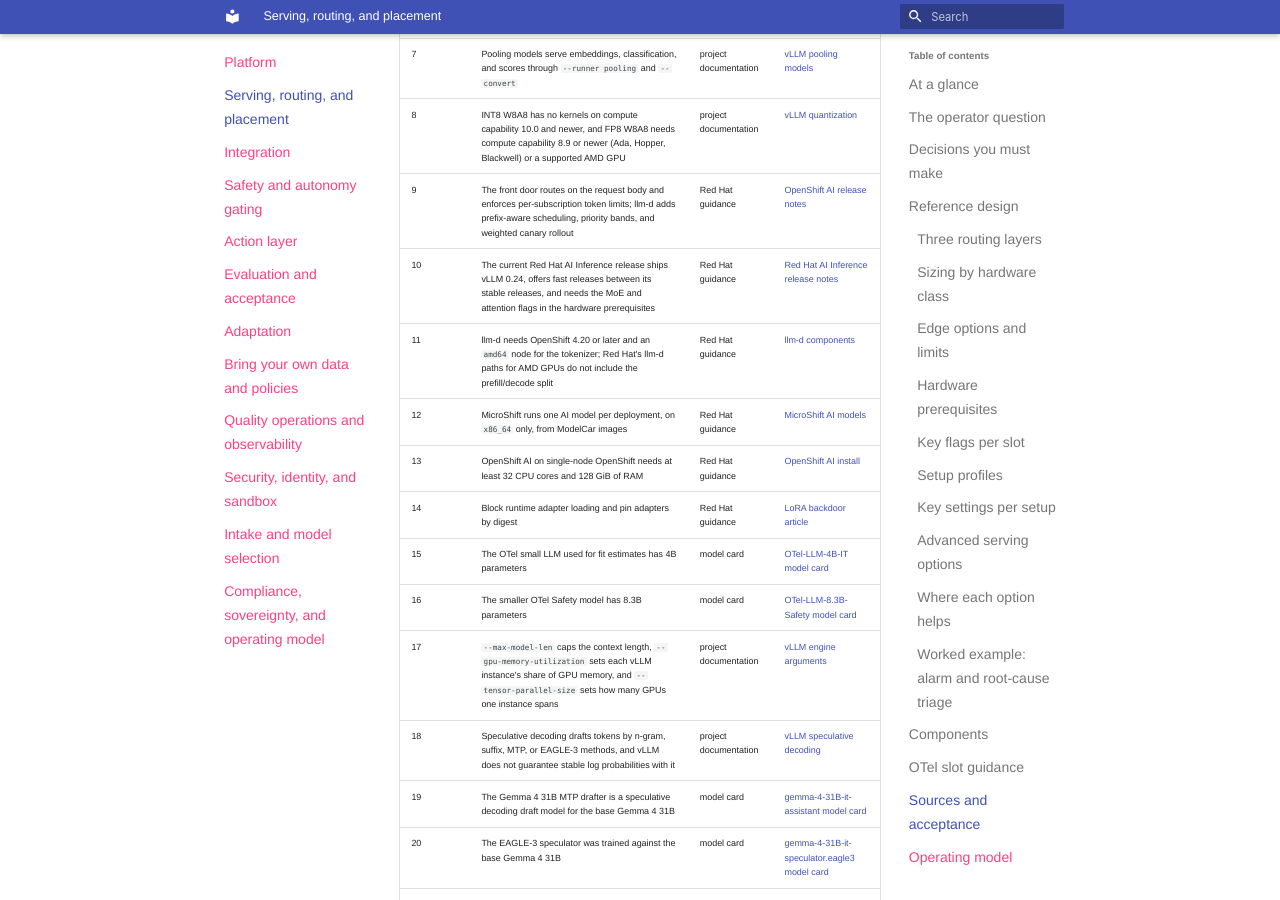
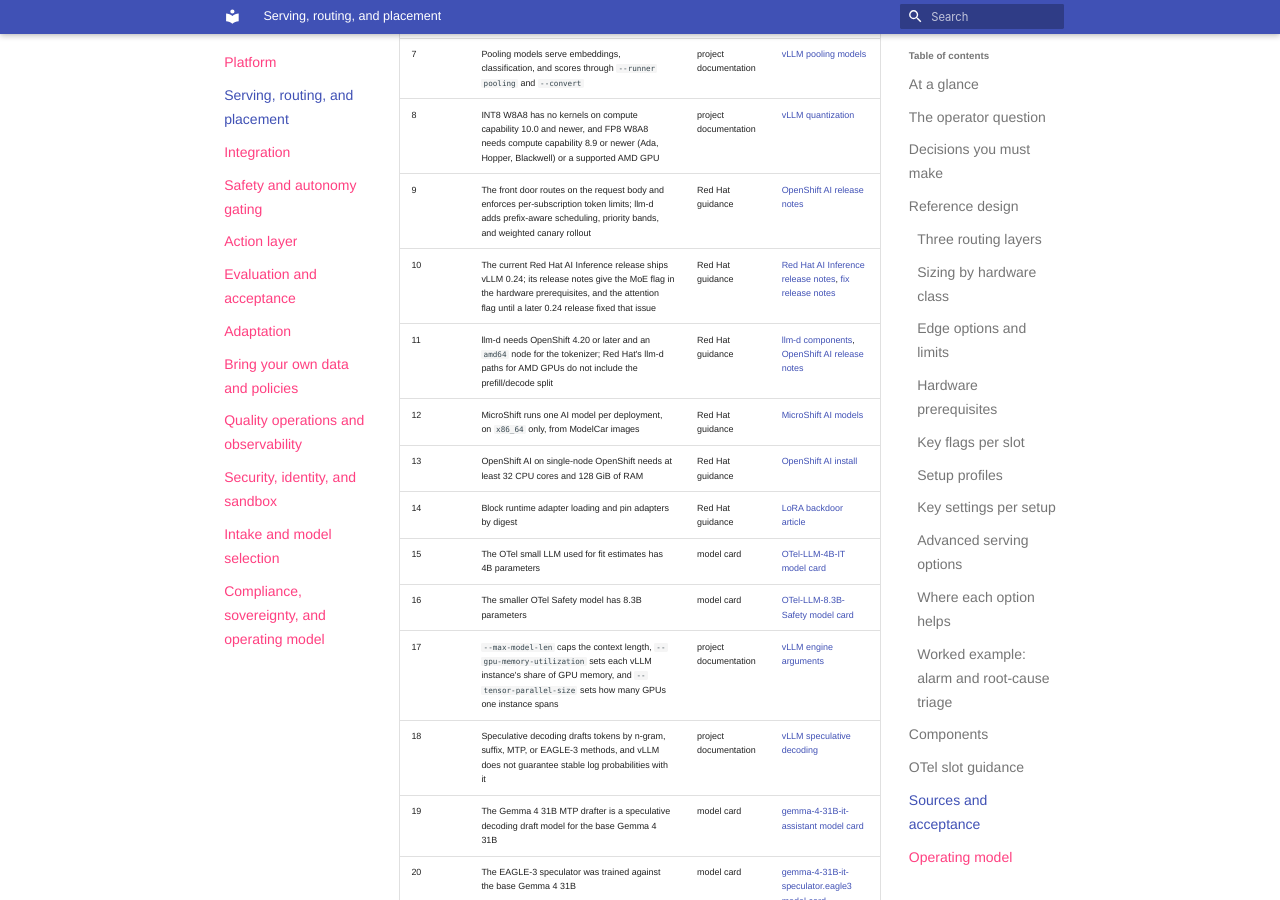
Before and after one commit to ravisharma5/otel-telco-blueprints, an MkDocs documentation site: the page built from platform/serving-routing-placement/README.md, in a window 1280 px wide and 900 px high, scrolled down 14018 px. Built offline with MkDocs 1.6.1 and Material for MkDocs 9.7.7, drawn with Linux system fonts in a browser that asks for light colours; nearby versions of some CDN libraries; library files that are not in the unit come from our copies; some of the changed text lies outside the part shown.

Commit message:
docs: refresh moved sources after the fact re-check
- O-RAN SC RIC Platform wiki: point to its new Atlassian location
- Serving: the Gemma 4 attention flag applies until a later vLLM 0.24
  release of Red Hat AI Inference fixes it; drop the fast-release clause
  the release notes do not support for the current release
- Serving: cite the OpenShift AI release notes for the amd64 tokenizer node

```diff
--- a/platform/serving-routing-placement/README.md
+++ b/platform/serving-routing-placement/README.md
@@ -106,7 +106,7 @@ Safety, Classification, and small LLM figures assume about 2 bytes per parameter
 | RHEL with Podman running Red Hat AI Inference | Far edge | One container per model; no Kubernetes API, front door, or replica scheduler on the box | [Red Hat AI Inference release notes](https://docs.redhat.com/en/documentation/red_hat_ai_inference/3.5/html/release_notes/rhaii-350-ga-release-notes_release-notes) |
 | Red Hat Device Edge (MicroShift) with KServe | Far edge | Runs only one AI model per deployment; `x86_64` only; ModelCar images only; raw deployment | [MicroShift AI models](https://docs.redhat.com/en/documentation/red_hat_build_of_microshift/4.22/html/using_ai_models/microshift-rh-openshift-ai) |
 | Single-node OpenShift with Red Hat OpenShift AI | Regional | The node needs at least 32 CPU cores and 128 GiB of RAM; run one KServe service per slot | [OpenShift AI install](https://docs.redhat.com/en/documentation/red_hat_openshift_ai_self-managed/3.5/html/installing_and_uninstalling_openshift_ai_self-managed/installing-and-deploying-openshift-ai_install) |
-| Distributed Inference with llm-d | Core | Multi-node OpenShift 4.20 or later; an `amd64` node for the tokenizer; schedules within one cluster | [llm-d components](https://access.redhat.com/articles/7136620) |
+| Distributed Inference with llm-d | Core | Multi-node OpenShift 4.20 or later; an `amd64` node for the tokenizer; schedules within one cluster | [llm-d components](https://access.redhat.com/articles/7136620), [OpenShift AI release notes](https://docs.redhat.com/en/documentation/red_hat_openshift_ai_self-managed/3.5/html/release_notes/new-features-and-enhancements_relnotes) |
 
 ### Hardware prerequisites
 
@@ -118,7 +118,7 @@ These failures are silent: the endpoint answers, but the output or the build is
 | NVIDIA Blackwell (compute capability 10.0 and newer) | No INT8 W8A8 kernels; use FP8 or NVFP4 instead | [vLLM INT8 W8A8](https://docs.vllm.ai/en/latest/features/quantization/llm_compressor/int8_w8a8/) |
 | NVIDIA Ampere | No FP8 W8A8; use W8A16 or W4A16 instead | [vLLM quantization](https://docs.vllm.ai/en/stable/features/quantization/) |
 | Decision slot (Gemma 4 MoE) on ROCm with the Red Hat AI Inference build of vLLM 0.24 | Add `--moe-backend triton` | [Red Hat AI Inference release notes](https://docs.redhat.com/en/documentation/red_hat_ai_inference/3.5/html/release_notes/rhaii-350-ga-release-notes_release-notes) |
-| Gemma 4 with image input on H100 or H200 with the Red Hat AI Inference build of vLLM 0.24 | Add `--attention-backend TRITON_ATTN`; text-only serving avoids the issue | [Red Hat AI Inference release notes](https://docs.redhat.com/en/documentation/red_hat_ai_inference/3.5/html/release_notes/rhaii-350-ga-release-notes_release-notes) |
+| Gemma 4 with image input on H100 or H200 with the Red Hat AI Inference build of vLLM 0.24 | Add `--attention-backend TRITON_ATTN` until your build's release notes list the fix, which a later 0.24 release ships; text-only serving avoids the issue | [Red Hat AI Inference release notes](https://docs.redhat.com/en/documentation/red_hat_ai_inference/3.5/html/release_notes/rhaii-350-ga-release-notes_release-notes), [fix release notes](https://docs.redhat.com/en/documentation/red_hat_ai_inference/3.5/html/release_notes/rhaii-351-release-notes_release-notes) |
 | Decision slot engine | vLLM 0.26 or 0.30 on CUDA or ROCm | [Decision model card](https://huggingface.co/farbodtavakkoli/OTel-2.0-Decision-26B-A4B-4bit) |
 | Decision MoE kernels | Results are not bit-deterministic; expect small run-to-run variation on low-margin cases and keep thresholds clear of it | [Decision model card](https://huggingface.co/farbodtavakkoli/OTel-2.0-Decision-26B-A4B-4bit) |
 | Any 31B deployment | Ask the model to identify itself after deploy; it should answer as OTel 2.0, because HTTP 200 alone does not show the deployment is correct | [31B model card](https://huggingface.co/farbodtavakkoli/OTel-2.0-LLM-31B-IT) |
@@ -320,8 +320,8 @@ Each key claim links its source, as set out in [the Sources table](../../framewo
 | 7 | Pooling models serve embeddings, classification, and scores through `--runner pooling` and `--convert` | project documentation | [vLLM pooling models](https://docs.vllm.ai/en/latest/models/pooling_models/) |
 | 8 | INT8 W8A8 has no kernels on compute capability 10.0 and newer, and FP8 W8A8 needs compute capability 8.9 or newer (Ada, Hopper, Blackwell) or a supported AMD GPU | project documentation | [vLLM quantization](https://docs.vllm.ai/en/stable/features/quantization/) |
 | 9 | The front door routes on the request body and enforces per-subscription token limits; llm-d adds prefix-aware scheduling, priority bands, and weighted canary rollout | Red Hat guidance | [OpenShift AI release notes](https://docs.redhat.com/en/documentation/red_hat_openshift_ai_self-managed/3.5/html/release_notes/new-features-and-enhancements_relnotes) |
-| 10 | The current Red Hat AI Inference release ships vLLM 0.24, offers fast releases between its stable releases, and needs the MoE and attention flags in the hardware prerequisites | Red Hat guidance | [Red Hat AI Inference release notes](https://docs.redhat.com/en/documentation/red_hat_ai_inference/3.5/html/release_notes/rhaii-350-ga-release-notes_release-notes) |
-| 11 | llm-d needs OpenShift 4.20 or later and an `amd64` node for the tokenizer; Red Hat's llm-d paths for AMD GPUs do not include the prefill/decode split | Red Hat guidance | [llm-d components](https://access.redhat.com/articles/7136620) |
+| 10 | The current Red Hat AI Inference release ships vLLM 0.24; its release notes give the MoE flag in the hardware prerequisites, and the attention flag until a later 0.24 release fixed that issue | Red Hat guidance | [Red Hat AI Inference release notes](https://docs.redhat.com/en/documentation/red_hat_ai_inference/3.5/html/release_notes/rhaii-350-ga-release-notes_release-notes), [fix release notes](https://docs.redhat.com/en/documentation/red_hat_ai_inference/3.5/html/release_notes/rhaii-351-release-notes_release-notes) |
+| 11 | llm-d needs OpenShift 4.20 or later and an `amd64` node for the tokenizer; Red Hat's llm-d paths for AMD GPUs do not include the prefill/decode split | Red Hat guidance | [llm-d components](https://access.redhat.com/articles/7136620), [OpenShift AI release notes](https://docs.redhat.com/en/documentation/red_hat_openshift_ai_self-managed/3.5/html/release_notes/new-features-and-enhancements_relnotes) |
 | 12 | MicroShift runs one AI model per deployment, on `x86_64` only, from ModelCar images | Red Hat guidance | [MicroShift AI models](https://docs.redhat.com/en/documentation/red_hat_build_of_microshift/4.22/html/using_ai_models/microshift-rh-openshift-ai) |
 | 13 | OpenShift AI on single-node OpenShift needs at least 32 CPU cores and 128 GiB of RAM | Red Hat guidance | [OpenShift AI install](https://docs.redhat.com/en/documentation/red_hat_openshift_ai_self-managed/3.5/html/installing_and_uninstalling_openshift_ai_self-managed/installing-and-deploying-openshift-ai_install) |
 | 14 | Block runtime adapter loading and pin adapters by digest | Red Hat guidance | [LoRA backdoor article](https://developers.redhat.com/articles/2026/09/02/lora-backdoor-threat-how-openshift-ai-mitigates-risk) |
```
Also changed, not shown: other parts of platform/serving-routing-placement/README.md (+1 -1 lines), catalog/network-software/oran-ric-xapp-assistant/README.md (+1 -1 lines).
